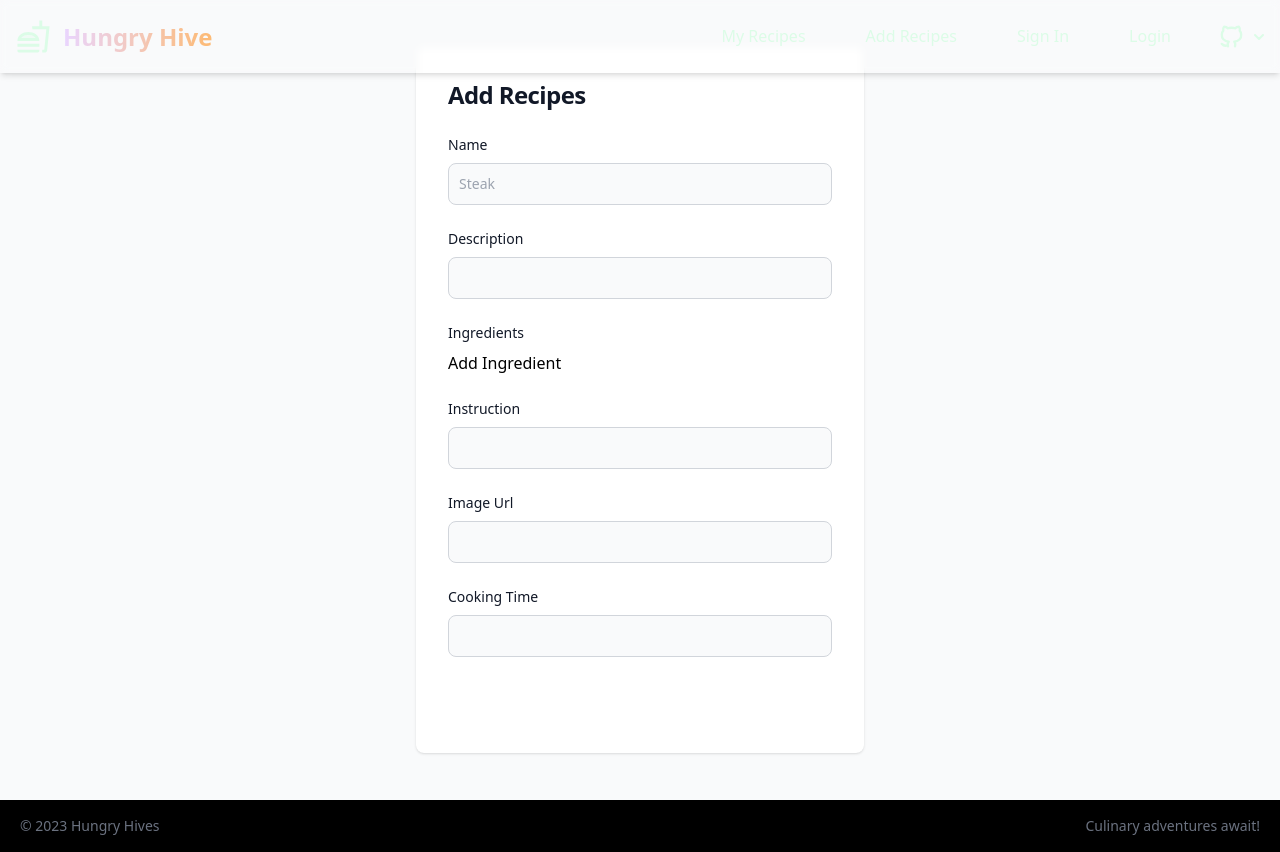
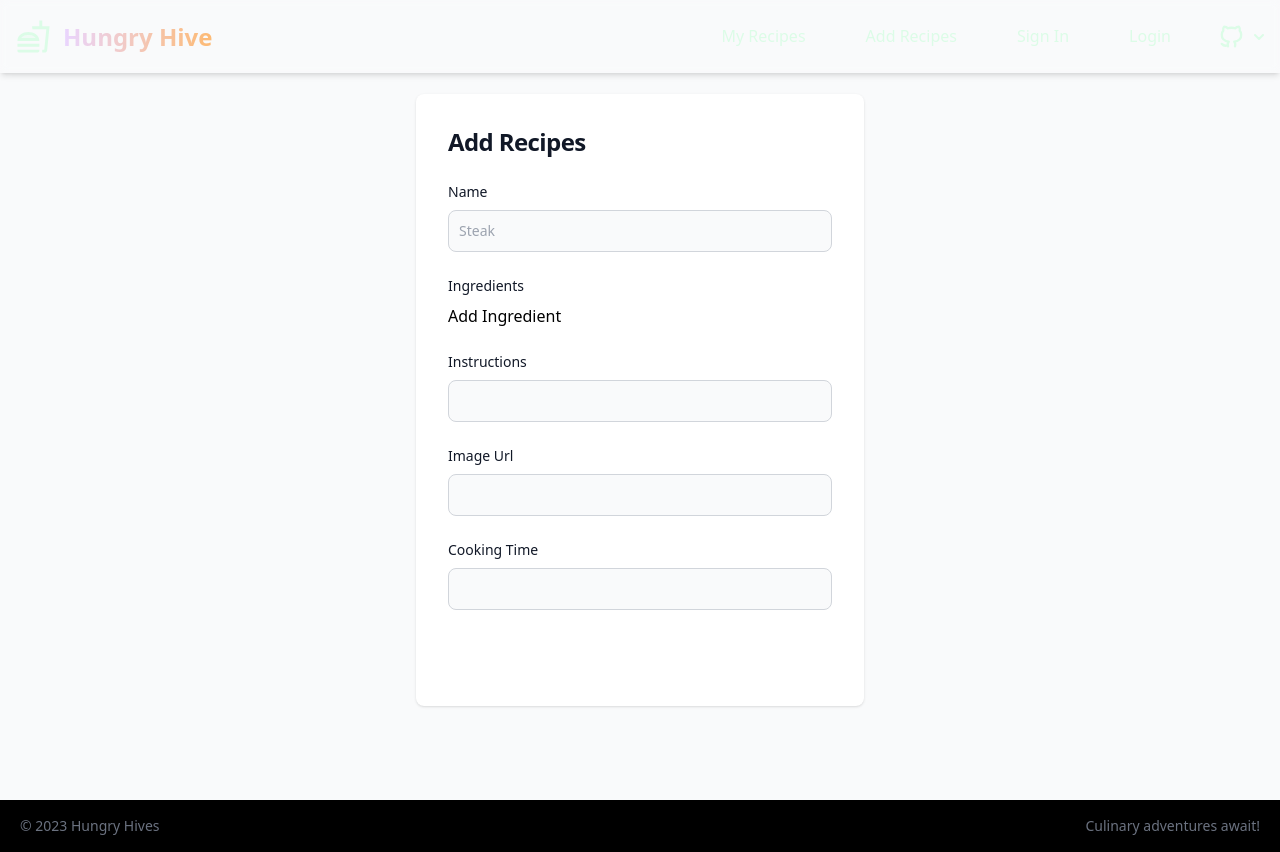
Before and after one commit to srajankumar/hungry-hive, a React (Create React App) app in the folder client/: page /add-recipes in a window 1280 px wide. Built offline with nearby package versions, Linux system fonts and the light colour scheme.

Commit message:
Addrecipes UserId Hook Error

```diff
--- a/client/src/components/Home/Search.jsx
+++ b/client/src/components/Home/Search.jsx
@@ -6,7 +6,7 @@ const Search = () => {
       <form className="md:w-1/2 w-full md:px-0 px-10">
         <div className="flex">
           <label
-            for="search-dropdown"
+            htmlFor="search-dropdown"
             className="mb-2 text-sm font-medium text-gray-900 sr-only"
           >
             Your Email
@@ -27,9 +27,9 @@ const Search = () => {
             >
               <path
                 stroke="currentColor"
-                stroke-linecap="round"
-                stroke-linejoin="round"
-                stroke-width="2"
+                strokeLinecap="round"
+                strokeLinejoin="round"
+                strokeWidth="2"
                 d="m1 1 4 4 4-4"
               />
             </svg>
@@ -81,9 +81,9 @@ const Search = () => {
               >
                 <path
                   stroke="currentColor"
-                  stroke-linecap="round"
-                  stroke-linejoin="round"
-                  stroke-width="2"
+                  strokeLinecap="round"
+                  strokeLinejoin="round"
+                  strokeWidth="2"
                   d="m19 19-4-4m0-7A7 7 0 1 1 1 8a7 7 0 0 1 14 0Z"
                 />
               </svg>
--- a/client/src/pages/addRecipes.jsx
+++ b/client/src/pages/addRecipes.jsx
@@ -1,30 +1,42 @@
 import React, { useState } from "react";
+import axios from "axios"
+// import { useGetUserID } from "../hooks/useGetUserID.js";
+
 
 const AddRecipes = () => {
-  const [recipe,setRecipe]= useState({
-    name:"",
-    Ingredients:[],
-    Instructions:"",
-    ImageUrl:"",
-    CookingTime:0,
-    userOwner:0,
-  })
-  const handleChange=(event)=>{
-    const {name,value}=event.target
-    setRecipe({...recipe,[name]:value})
+  // const userID= useGetUserID()
+  const [recipe, setRecipe] = useState({
+    name: "",
+    ingredients: [],
+    instructions: "",
+    imageUrl: "",
+    cookingTime: 0,
+    userOwner: 0,
+  });
+  const handleChange = (event) => {
+    const { name, value } = event.target;
+    setRecipe({ ...recipe, [name]: value });
+  };
+
+  const handleIngredientChange = (event, idx) => {
+    const { value } = event.target;
+    const ingredients = recipe.ingredients;
+    ingredients[idx] = value;
+    setRecipe({ ...recipe, ingredients });
+  };
+
+  const addIngredients = () => {
+    setRecipe({ ...recipe, ingredients: [...recipe.ingredients, ""] });
+  };
+  const onSubmit = async(event)=>{
+    event.preventDefault()
+    try{
+      await axios.post("http://localhost:3001/recipes", recipe)
+      alert("Recipe Added!")
+    }catch(err){
+      console.error(err)
+    }
   }
-
-  const handleIngredientChange=(event,idx)=>{
-    const {value}=event.target
-    const Ingredients=recipe.Ingredients
-    Ingredients[idx]=value
-    setRecipe({...recipe,Ingredients})
-  }
-  const addIngredients=()=>{
-
-    setRecipe({...recipe,Ingredients:[...recipe.Ingredients,""]})
-  }
-  console.log("recipe")
   return (
     <section className="bg-gray-50 dark:bg-gray-900">
       <div className="flex flex-col items-center justify-center px-6 py-6 mx-auto md:h-screen lg:py-0">
@@ -33,7 +45,7 @@ const AddRecipes = () => {
             <h1 className="text-xl font-bold leading-tight tracking-tight text-gray-900 md:text-2xl dark:text-white">
               Add Recipes
             </h1>
-            <form className="space-y-4 md:space-y-6" action="#" >
+            <form className="space-y-4 md:space-y-6" action="#" onSubmit={onSubmit}>
               <div>
                 <label
                   htmlFor="name"
@@ -43,15 +55,14 @@ const AddRecipes = () => {
                 </label>
                 <input
                   type="text"
+                  id="name"
                   name="name"
-                  id="name"
                   className="bg-gray-50 border border-gray-300 text-gray-900 sm:text-sm rounded-lg focus:ring-primary-600 focus:border-primary-600 block w-full p-2.5 dark:bg-gray-700 dark:border-gray-600 dark:placeholder-gray-400 dark:text-white dark:focus:ring-blue-500 dark:focus:border-blue-500"
                   placeholder="Steak"
-                  required=""
                   onChange={handleChange}
                 />
               </div>
-              <div>
+              {/* <div>
                 <label
                   htmlFor="Description"
                   className="block mb-2 text-sm font-medium text-gray-900 dark:text-white"
@@ -61,83 +72,68 @@ const AddRecipes = () => {
                 <input
                   type="text"
                   name="description"
-                  id="description"
                   className="bg-gray-50 border border-gray-300 text-gray-900 sm:text-sm rounded-lg focus:ring-primary-600 focus:border-primary-600 block w-full p-2.5 dark:bg-gray-700 dark:border-gray-600 dark:placeholder-gray-400 dark:text-white dark:focus:ring-blue-500 dark:focus:border-blue-500"
-                  required=""
+                  onChange={handleChange}
+                />
+              </div> */}
+              <div>
+                <label
+                  htmlFor="ingredients"
+                  className="block mb-2 text-sm font-medium text-gray-900 dark:text-white"
+                >
+                  Ingredients
+                </label>
+                {recipe.ingredients.map((ingredient, idx) => (
+                  <input
+                    key={idx}
+                    type="text"
+                    name="ingredients"
+                    className="bg-gray-50 border border-gray-300 text-gray-900 sm:text-sm rounded-lg focus:ring-primary-600 focus:border-primary-600 block w-full p-2.5 dark:bg-gray-700 dark:border-gray-600 dark:placeholder-gray-400 dark:text-white dark:focus:ring-blue-500 dark:focus:border-blue-500"
+                    value={ingredient}
+                    onChange={(event) => handleIngredientChange(event, idx)}
+                  />
+                ))}
+                <button onClick={addIngredients} type="button">Add Ingredient</button>
+              </div>
+              <div>
+                <label
+                  htmlFor="Instructions"
+                  className="block mb-2 text-sm font-medium text-gray-900 dark:text-white"
+                >
+                  Instructions
+                </label>
+                <input
+                  type="text"
+                  name="instructions"
+                  className="bg-gray-50 border border-gray-300 text-gray-900 sm:text-sm rounded-lg focus:ring-primary-600 focus:border-primary-600 block w-full p-2.5 dark:bg-gray-700 dark:border-gray-600 dark:placeholder-gray-400 dark:text-white dark:focus:ring-blue-500 dark:focus:border-blue-500"
                   onChange={handleChange}
                 />
               </div>
               <div>
                 <label
-                  htmlFor="Ingredients"
-                  className="block mb-2 text-sm font-medium text-gray-900 dark:text-white"
-                >
-                  Ingredients
-                </label>
-                {recipe.Ingredients.map((Ingredients,idx)=>(
-                  <input
-                  key={idx}
-                  type="text"
-                  name="Ingredients"
-                  id="Ingredients"
-                  className="bg-gray-50 border border-gray-300 text-gray-900 sm:text-sm rounded-lg focus:ring-primary-600 focus:border-primary-600 block w-full p-2.5 dark:bg-gray-700 dark:border-gray-600 dark:placeholder-gray-400 dark:text-white dark:focus:ring-blue-500 dark:focus:border-blue-500"
-                  placeholder=""
-                  required=""
-                  value={Ingredients}
-                  onChange={(event)=>handleIngredientChange(event,idx)}
-                />
-                ))}
-                <button  onClick={addIngredients}>Add Ingredient</button>
-
-              </div>
-              <div>
-                <label
-                  htmlFor="Instruction"
-                  className="block mb-2 text-sm font-medium text-gray-900 dark:text-white"
-                >
-                  Instruction
-                </label>
-                <input
-                  type="text"
-                  name="Instruction"
-                  id="Instruction"
-                  className="bg-gray-50 border border-gray-300 text-gray-900 sm:text-sm rounded-lg focus:ring-primary-600 focus:border-primary-600 block w-full p-2.5 dark:bg-gray-700 dark:border-gray-600 dark:placeholder-gray-400 dark:text-white dark:focus:ring-blue-500 dark:focus:border-blue-500"
-                  placeholder=""
-                  required=""
-                  onChange={handleChange}
-                />
-              </div>
-              <div>
-                <label
-                  htmlFor="ImageUrl"
+                  htmlFor="imageUrl"
                   className="block mb-2 text-sm font-medium text-gray-900 dark:text-white"
                 >
                   Image Url
                 </label>
                 <input
                   type="text"
-                  name="Image Url"
-                  id="name"
+                  name="imageUrl"
                   className="bg-gray-50 border border-gray-300 text-gray-900 sm:text-sm rounded-lg focus:ring-primary-600 focus:border-primary-600 block w-full p-2.5 dark:bg-gray-700 dark:border-gray-600 dark:placeholder-gray-400 dark:text-white dark:focus:ring-blue-500 dark:focus:border-blue-500"
-                  placeholder=""
-                  required=""
                   onChange={handleChange}
                 />
               </div>
               <div>
                 <label
-                  htmlFor="Cooking Time"
+                  htmlFor="cookingTime"
                   className="block mb-2 text-sm font-medium text-gray-900 dark:text-white"
                 >
                   Cooking Time
                 </label>
                 <input
                   type="number"
-                  name="Cooking Time"
-                  id="name"
+                  name="cookingTime"
                   className="bg-gray-50 border border-gray-300 text-gray-900 sm:text-sm rounded-lg focus:ring-primary-600 focus:border-primary-600 block w-full p-2.5 dark:bg-gray-700 dark:border-gray-600 dark:placeholder-gray-400 dark:text-white dark:focus:ring-blue-500 dark:focus:border-blue-500"
-                  placeholder=""
-                  required=""
                   onChange={handleChange}
                 />
               </div>
@@ -152,8 +148,7 @@ const AddRecipes = () => {
         </div>
       </div>
     </section>
-  )
-
+  );
 };
 
 export default AddRecipes;
```
Also changed, not shown: client/src/hooks/useGetUserID.js (added), 1 other file (tests, documents, lock files or other folders).
